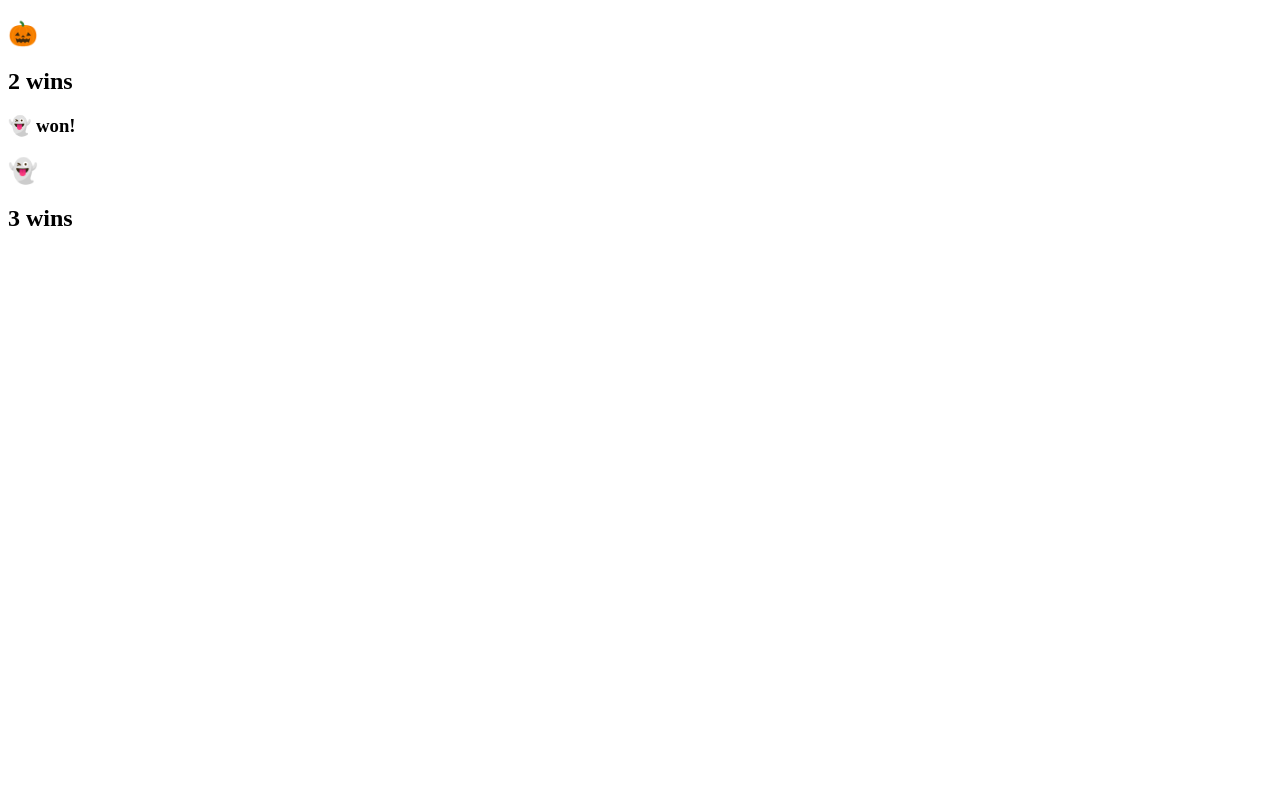
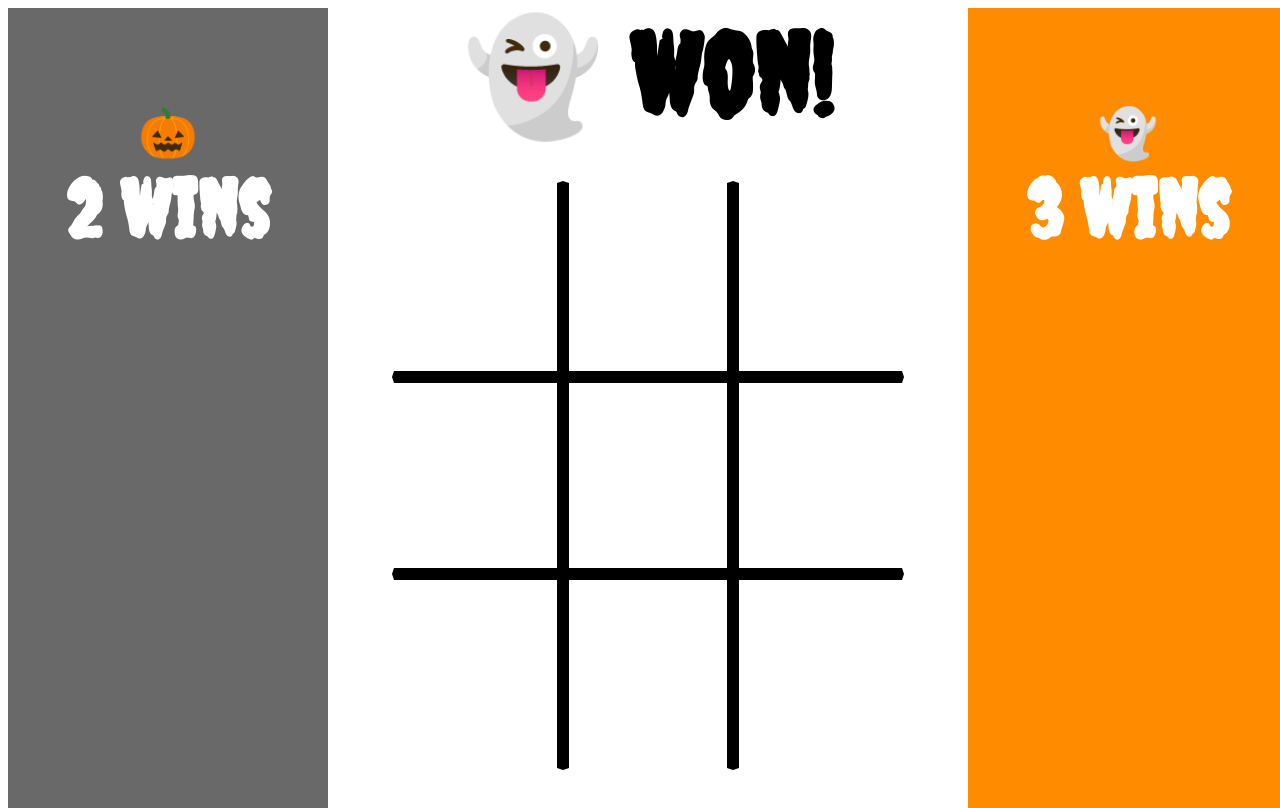
Before and after one commit to ccollums/spooky-tic-tac-toe, a plain HTML site: page index.html in a window 1280 px wide. Drawn offline with Linux system fonts and the light colour scheme; a web font is replaced by a local one.

Commit message:
Add initial css styling

```diff
--- a/index.html
+++ b/index.html
@@ -2,24 +2,33 @@
 <html>
   <head>
     <link rel='stylesheet' href='styles.css'>
-    <link href="https://fonts.googleapis.com/css2?family=Montserrat&display=swap" rel="stylesheet">
+    <link href="https://fonts.googleapis.com/css2?family=Creepster&family=Montserrat&family=Scheherazade+New&display=swap" rel="stylesheet">
     <title>Spooky Tic Tac Toe</title>
   </head>
   <body>
     <main>
-      <section>
+      <section class='left-side'>
         <h1>🎃</h1>
         <h2>2 wins</h2>
       </section>
-      <section>
+      <section class='middle'>
         <section>
-          <h1>👻 won!</h1>
+          <h1 class='winner-message'>👻 won!</h1>
         </section>
-        <section>
+        <section class ='game-board'>
        <!-- tic tac toe grid -->
+          <div class='box remove-left-border remove-top-border'></div>
+          <div class='box remove-top-border'></div>
+          <div class='box remove-right-border remove-top-border'></div>
+          <div class='box remove-left-border'></div>
+          <div class='box'></div>
+          <div class='box remove-right-border'></div>
+          <div class='box remove-left-border remove-bottom-border'></div>
+          <div class='box remove-bottom-border'></div>
+          <div class='box remove-right-border remove-bottom-border'></div>
         </section>
       </section>
-      <section>
+      <section class='right-side'>
         <h1>👻</h1>
         <h2>3 wins</h2>
       </section>
--- a/styles.css
+++ b/styles.css
@@ -0,0 +1,90 @@
+* {
+  font-family: 'Creepster', cursive;
+  /* border: solid 2px black; */
+}
+
+html,
+body {
+  height: 100vh;
+  width: 100vw;
+}
+
+main {
+  display: flex;
+  justify-content: center;
+}
+
+h1 {
+  font-size: 300%;
+  margin: 30% 0 0 0;
+  padding: 0;
+}
+h2 {
+  font-size: 500%;
+  margin: 0;
+  padding: 0;
+}
+
+.winner-message  {
+  font-size: 700%;
+  margin: 0
+}
+
+.left-side {
+  display: flex;
+  flex-direction: column;
+  align-items: center;
+  width: 25vw;
+  height: 100vh;
+  background-color: dimgrey;
+  color: white;
+}
+
+.middle {
+  display: flex;
+  flex-direction: column;
+  align-items: center;
+  width: 50vw;
+  height: 100vh;
+  background-color: white;
+}
+
+.right-side {
+  display: flex;
+  flex-direction: column;
+  align-items: center;
+  width: 25vw;
+  height: 100vh;
+  background-color: darkorange;
+  color: white;
+}
+
+.game-board {
+  display: grid;
+  grid-template: repeat(3, 1fr) / repeat(3, 1fr);
+  height: 80%;
+  width: 80%;
+  margin: 6%
+}
+
+.box {
+  border: solid 6px black;
+  height: auto:
+  width:auto;
+}
+
+.remove-left-border {
+  border-left: 2px solid transparent;
+}
+
+.remove-right-border {
+  border-right: 2px solid transparent;
+}
+
+.remove-bottom-border {
+  border-bottom: 2px solid transparent;
+}
+
+.remove-top-border {
+  border-top: 2px solid transparent;
+}
```
